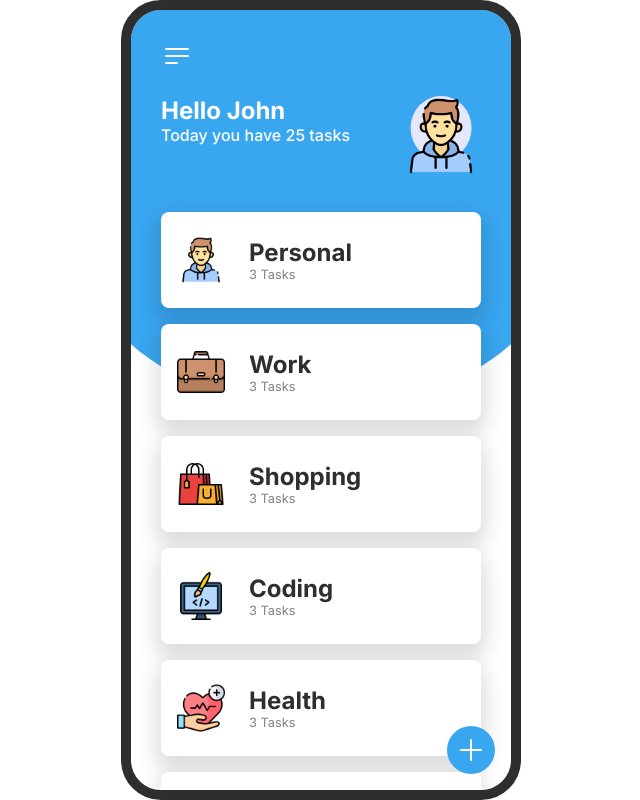
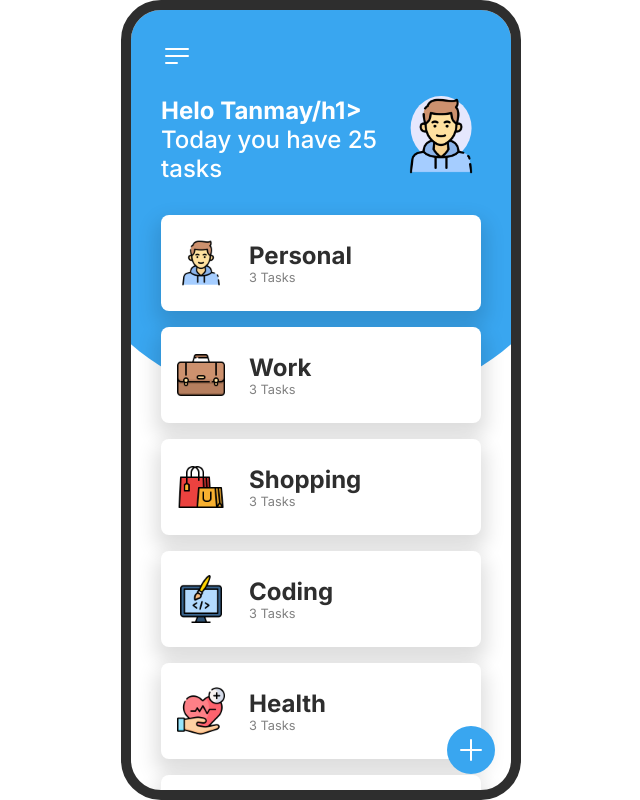
Before and after one commit to TacticalReader/To-Do-List-design, a plain HTML site: page index.html in a window 1280 px wide. Shown: the whole page, without its empty margins (319-959 px from the left). Drawn offline with Linux system fonts and the light colour scheme; files whose address does not match are found by name.

Commit message:
Update index.html

```diff
--- a/index.html
+++ b/index.html
@@ -44,7 +44,7 @@
           </div>
           <div class="welcome">
             <div class="content">
-              <h1>Hello John</h1>
+              <h1>Helo Tanmay/h1>
               <p>Today you have <span id="total-tasks">5</span> tasks</p>
             </div>
             <div class="img">
```
